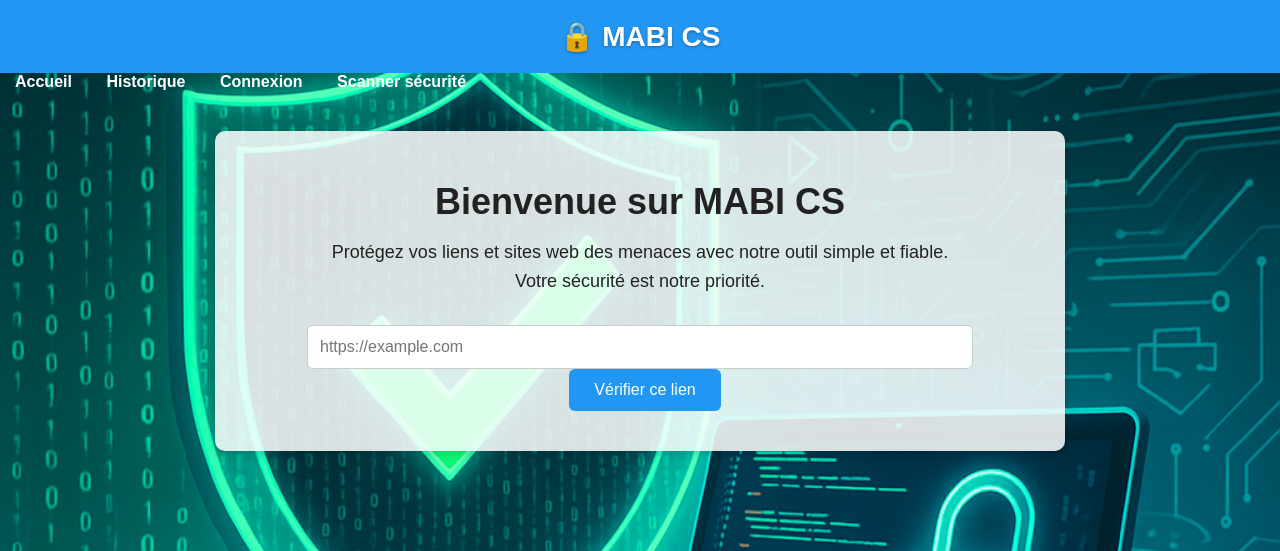
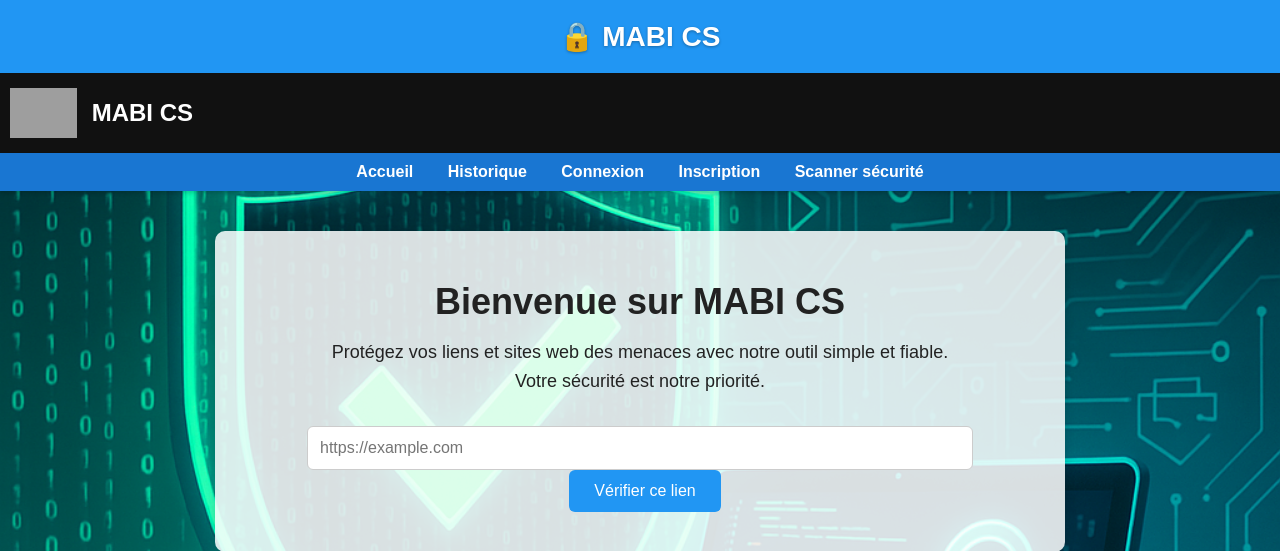
Before and after one commit to TchoubeubeBarthelemyMabi/MABI-Cybersecurity, a Python web app: template templates/home.html in a window 1280 px wide. Shown: the top 551 px of the page. Run offline with Jinja, Linux system fonts and the light colour scheme; the template is opened without the code that fills it, so the values that code supplies are empty; grey boxes are pictures that could not be loaded.

Commit message:
Update base.html

```diff
--- a/templates/base.html
+++ b/templates/base.html
@@ -9,7 +9,9 @@
             background-size: cover;
             background-position: center;
             font-family: 'Arial', sans-serif;
-            margin: 0; padding: 0; color: #333;
+            margin: 0;
+            padding: 0;
+            color: #333;
         }
         .header {
             background: #2196F3;
@@ -20,10 +22,13 @@
             font-weight: 700;
             text-shadow: 0 1px 3px rgba(0,0,0,0.3);
         }
-        <header style="display:flex; align-items:center; padding:10px; background:#111; color:#fff;">
-  <img src="{{ url_for('static', filename='lg.jpg') }}" alt="MABI Logo" style="height:50px; margin-right:15px;">
-  <h1 style="font-size:24px;">MABI CS</h1>
-</header>
+        header {
+            display: flex;
+            align-items: center;
+            padding: 10px;
+            background: #111;
+            color: #fff;
+        }
         nav {
             background: #1976D2;
             padding: 10px;
@@ -73,17 +78,20 @@
 
 <div class="header">🔒 MABI CS</div>
 
+<header>
+    <img src="{{ url_for('static', filename='lg.jpg') }}" alt="MABI Logo" style="height:50px; margin-right:15px;">
+    <h1 style="font-size:24px;">MABI CS</h1>
+</header>
+
 <nav>
     <a href="{{ url_for('home') }}">Accueil</a>
-
     <a href="{{ url_for('history') }}">Historique</a>
     {% if current_user.is_authenticated %}
         <a href="{{ url_for('account') }}">Mon compte</a>
         <a href="{{ url_for('logout') }}">Déconnexion</a>
     {% else %}
         <a href="{{ url_for('login') }}">Connexion</a>
-        {# Décommente cette ligne si tu crées la route signup #}
-        {# <a href="{{ url_for('signup') }}">Inscription</a> #}
+        <a href="{{ url_for('signup') }}">Inscription</a>
     {% endif %}
     <a href="{{ url_for('vulnscan') }}">Scanner sécurité</a>
 </nav>
```
